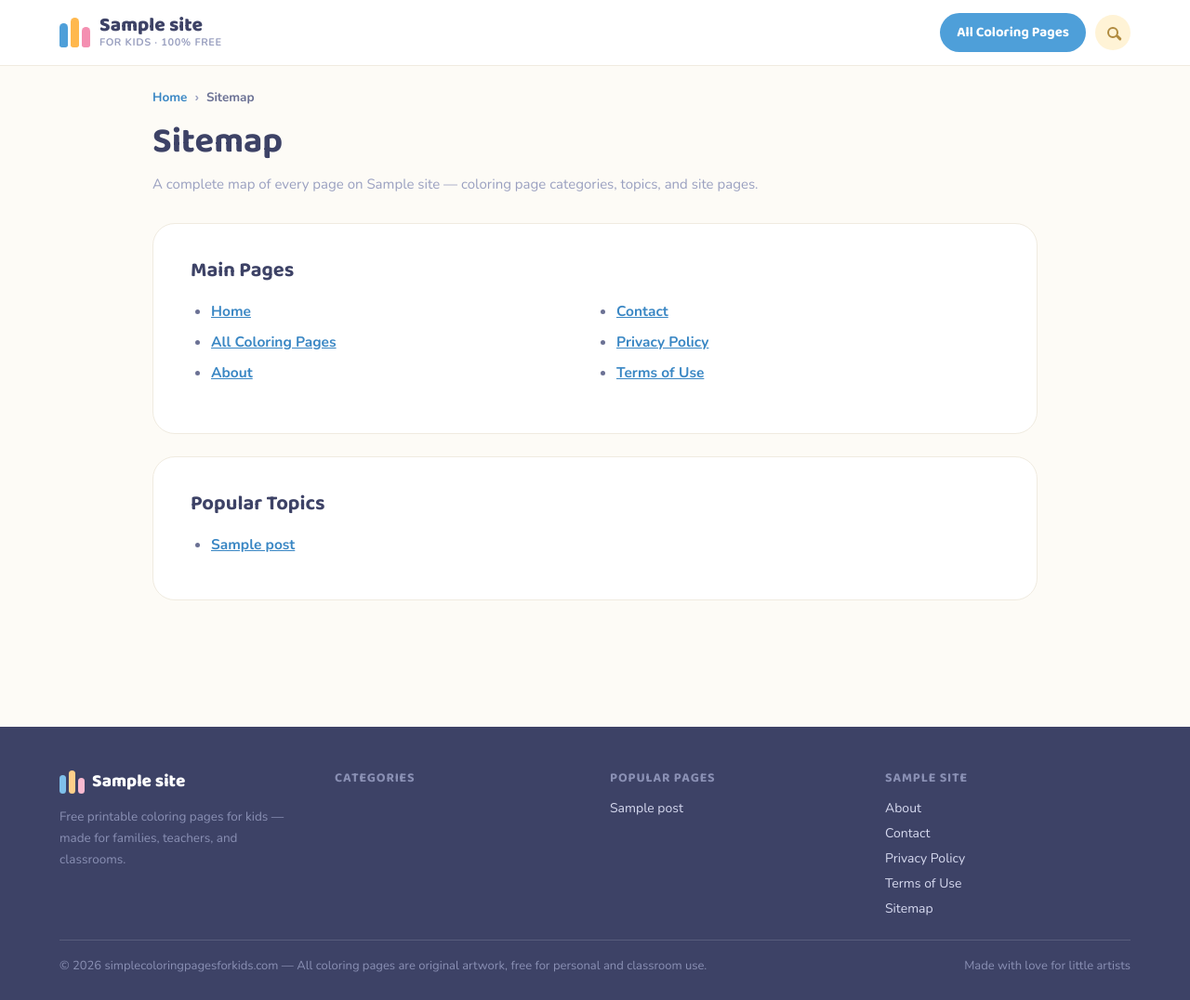
After one commit to jiaqinzhang/simple-coloring-pages-wp, a WordPress theme: template wp-content/themes/simple-coloring-pages/page-sitemap.php in a window 1280 px wide. The commit adds this page. Shown: the whole page at 93% size. Run offline with PHP 8.4 and a stand-in for WordPress, Linux system fonts and the light colour scheme; the site name, menu and one post (Sample post) are stand-ins, and other content is empty.

Commit message:
Add HTML sitemap page, point footer Sitemap link to it instead of XML
page-sitemap.php dynamically lists every category and topic hub plus the
core site pages (About/Contact/Privacy/Terms), so visitors and crawlers
have a human-readable page that reaches the whole site in a couple of
clicks. The XML sitemap remains available at /sitemap.xml for crawlers
that want it, but the footer link now points here instead.

```diff
--- a/wp-content/themes/simple-coloring-pages/footer.php
+++ b/wp-content/themes/simple-coloring-pages/footer.php
@@ -40,7 +40,7 @@
 					<a href="<?php echo esc_url( home_url( '/contact' ) ); ?>" class="footer-link">Contact</a>
 					<a href="<?php echo esc_url( home_url( '/privacy-policy' ) ); ?>" class="footer-link">Privacy Policy</a>
 					<a href="<?php echo esc_url( home_url( '/terms' ) ); ?>" class="footer-link">Terms of Use</a>
-					<a href="<?php echo esc_url( home_url( '/sitemap.xml' ) ); ?>" class="footer-link">Sitemap</a>
+					<a href="<?php echo esc_url( home_url( '/sitemap/' ) ); ?>" class="footer-link">Sitemap</a>
 				</div>
 			</div>
 		</div>
--- /dev/null
+++ b/wp-content/themes/simple-coloring-pages/page-sitemap.php
@@ -0,0 +1,78 @@
+<?php
+/**
+ * HTML Sitemap — human-readable navigation page linked from the footer
+ * (the footer "Sitemap" link points here, not at the XML sitemap).
+ * Lists every category and every topic hub so both visitors and crawlers
+ * have a single page that reaches the whole site in a couple of clicks.
+ */
+if ( ! defined( 'ABSPATH' ) ) exit;
+get_header();
+
+$categories = get_terms( array( 'taxonomy' => 'topic_category', 'hide_empty' => true ) );
+
+$popular = get_posts( array(
+	'post_type'      => 'coloring_topic',
+	'post_status'    => 'publish',
+	'posts_per_page' => 12,
+	'orderby'        => 'rand',
+) );
+?>
+<main class="wrap" style="max-width:1000px;padding-top:24px;padding-bottom:56px">
+	<nav aria-label="Breadcrumb" style="display:flex;gap:8px;align-items:center;font-size:13.5px;font-weight:700;color:var(--text-mute);margin-bottom:16px">
+		<a href="<?php echo esc_url( home_url( '/' ) ); ?>" style="text-decoration:none;color:var(--blue-dark)">Home</a>
+		<span>&rsaquo;</span>
+		<span style="color:var(--text-soft)">Sitemap</span>
+	</nav>
+
+	<h1 style="font-size:clamp(28px,4vw,38px);line-height:1.2;margin:0 0 12px">Sitemap</h1>
+	<p style="color:var(--text-mute);font-size:15px;margin:0 0 32px">A complete map of every page on <?php bloginfo( 'name' ); ?> — coloring page categories, topics, and site pages.</p>
+
+	<section class="section-card scp-prose" style="margin-bottom:24px">
+		<h2>Main Pages</h2>
+		<ul style="columns:2;gap:24px">
+			<li><a href="<?php echo esc_url( home_url( '/' ) ); ?>">Home</a></li>
+			<li><a href="<?php echo esc_url( home_url( '/coloring-pages/' ) ); ?>">All Coloring Pages</a></li>
+			<li><a href="<?php echo esc_url( home_url( '/about' ) ); ?>">About</a></li>
+			<li><a href="<?php echo esc_url( home_url( '/contact' ) ); ?>">Contact</a></li>
+			<li><a href="<?php echo esc_url( home_url( '/privacy-policy' ) ); ?>">Privacy Policy</a></li>
+			<li><a href="<?php echo esc_url( home_url( '/terms' ) ); ?>">Terms of Use</a></li>
+		</ul>
+	</section>
+
+	<?php if ( $popular ) : ?>
+	<section class="section-card scp-prose" style="margin-bottom:24px">
+		<h2>Popular Topics</h2>
+		<ul style="columns:3;gap:24px">
+			<?php foreach ( $popular as $t ) : ?>
+				<li><a href="<?php echo esc_url( get_permalink( $t ) ); ?>"><?php echo esc_html( get_the_title( $t ) ); ?></a></li>
+			<?php endforeach; ?>
+		</ul>
+	</section>
+	<?php endif; ?>
+
+	<?php if ( $categories && ! is_wp_error( $categories ) ) : foreach ( $categories as $cat ) :
+		$topics = get_posts( array(
+			'post_type'      => 'coloring_topic',
+			'post_status'    => 'publish',
+			'posts_per_page' => -1,
+			'orderby'        => 'title',
+			'order'          => 'ASC',
+			'tax_query'      => array( array(
+				'taxonomy' => 'topic_category',
+				'field'    => 'term_id',
+				'terms'    => $cat->term_id,
+			) ),
+		) );
+		if ( ! $topics ) continue;
+	?>
+	<section class="section-card scp-prose" style="margin-bottom:24px">
+		<h2><a href="<?php echo esc_url( get_term_link( $cat ) ); ?>"><?php echo esc_html( $cat->name ); ?> Coloring Pages</a></h2>
+		<ul style="columns:3;gap:24px">
+			<?php foreach ( $topics as $t ) : ?>
+				<li><a href="<?php echo esc_url( get_permalink( $t ) ); ?>"><?php echo esc_html( get_the_title( $t ) ); ?></a></li>
+			<?php endforeach; ?>
+		</ul>
+	</section>
+	<?php endforeach; endif; ?>
+</main>
+<?php get_footer(); ?>
```
